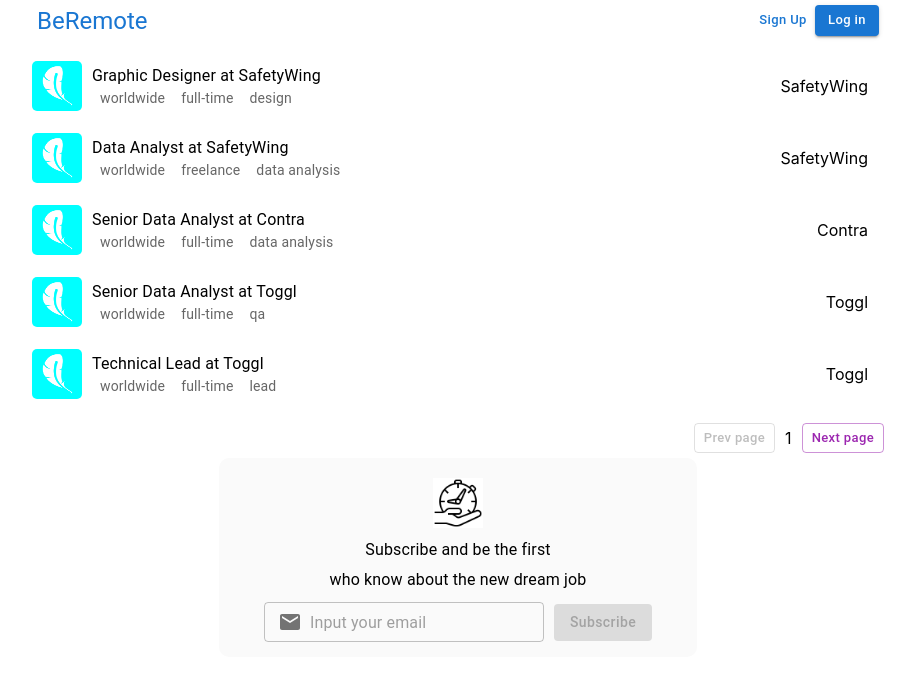
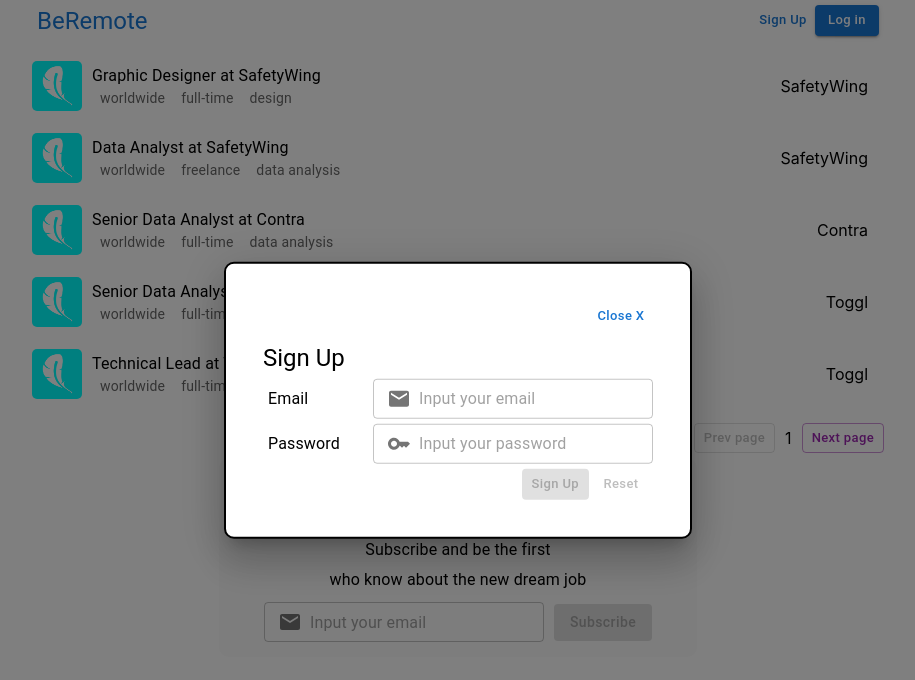
Before and after one commit to ReySmirnov/Archive, a React app: page / in a window 1280 px wide. Both pictures are taken after a click on the button "Sign Up". Shown: the top 680 px of the page, without its empty margins (182-1097 px from the left). Built offline with nearby package versions, Linux system fonts and the light colour scheme.

Commit message:
add FinalForm to Login and SignUp

```diff
--- /dev/null
+++ b/src/components/FinalForm/FinalFormLogin/index.tsx
@@ -0,0 +1,96 @@
+import React from "react";
+import { Form, Field } from "react-final-form";
+import { Box, Typography } from "@mui/material";
+import InputEmail from "../../Input/InputEmail";
+import InputPassword from "../../Input/InputPassword";
+import Button from "../../Button";
+
+const sleep = (ms: number) => new Promise((resolve) => setTimeout(resolve, ms));
+
+const onSubmit = async (values: string) => {
+  await sleep(300);
+  window.alert(JSON.stringify(values, undefined, 2));
+};
+
+const FinalFormLogin = () => {
+  return (
+    <Box>
+      <Typography margin="5px" variant={"h5"}>
+        Login
+      </Typography>
+      <Form
+        onSubmit={onSubmit}
+        render={({ handleSubmit, form, submitting, pristine, values }) => (
+          <form onSubmit={handleSubmit}>
+            <Box
+              margin="5px"
+              display="flex"
+              alignItems="center"
+              justifyContent="space-between"
+            >
+              <label>
+                <Typography margin="5px" variant="body1">
+                  Email
+                </Typography>
+              </label>
+              <Field name="Email" type="Email">
+                {(propsEmail) => (
+                  <InputEmail
+                    name="Email"
+                    size="small"
+                    value={propsEmail.input.value}
+                    onChange={propsEmail.input.onChange}
+                  ></InputEmail>
+                )}
+              </Field>
+            </Box>
+            <Box
+              margin="5px"
+              display={"flex"}
+              alignItems="center"
+              justifyContent="space-between"
+            >
+              <label>
+                <Typography margin="5px" variant={"body1"}>
+                  Password
+                </Typography>
+              </label>
+              <Field name="password" type="password">
+                {(propsPassword) => (
+                  <InputPassword
+                    name="password"
+                    size="small"
+                    value={propsPassword.input.value}
+                    onChange={propsPassword.input.onChange}
+                  ></InputPassword>
+                )}
+              </Field>
+            </Box>
+            <Box margin="5px" display="flex" justifyContent="flex-end">
+              <Button
+                size="small"
+                type="primary"
+                color="primary"
+                disabled={submitting || pristine}
+                onClick={handleSubmit}
+              >
+                Submit
+              </Button>
+              <Button
+                size="small"
+                type="text"
+                color="primary"
+                disabled={submitting || pristine}
+                // onClick={form.reset}
+              >
+                Reset
+              </Button>
+            </Box>
+            {/*<pre>{JSON.stringify(values, undefined, 2)}</pre>*/}
+          </form>
+        )}
+      />
+    </Box>
+  );
+};
+export default FinalFormLogin;
--- /dev/null
+++ b/src/components/FinalForm/FinalFormSignUp/index.tsx
@@ -0,0 +1,96 @@
+import React from "react";
+import { Form, Field } from "react-final-form";
+import { Box, Typography } from "@mui/material";
+import InputEmail from "../../Input/InputEmail";
+import InputPassword from "../../Input/InputPassword";
+import Button from "../../Button";
+
+const sleep = (ms: number) => new Promise((resolve) => setTimeout(resolve, ms));
+
+const onSubmit = async (values: string) => {
+  await sleep(300);
+  window.alert(JSON.stringify(values, undefined, 2));
+};
+
+const FinalFormSignUp = () => {
+  return (
+    <Box>
+      <Typography margin="5px" variant={"h5"}>
+        Sign Up
+      </Typography>
+      <Form
+        onSubmit={onSubmit}
+        render={({ handleSubmit, form, submitting, pristine, values }) => (
+          <form onSubmit={handleSubmit}>
+            <Box
+              margin="5px"
+              display="flex"
+              alignItems="center"
+              justifyContent="space-between"
+            >
+              <label>
+                <Typography margin="5px" variant="body1">
+                  Email
+                </Typography>
+              </label>
+              <Field name="Email" type="Email">
+                {(propsEmail) => (
+                  <InputEmail
+                    name="Email"
+                    size="small"
+                    value={propsEmail.input.value}
+                    onChange={propsEmail.input.onChange}
+                  ></InputEmail>
+                )}
+              </Field>
+            </Box>
+            <Box
+              margin="5px"
+              display={"flex"}
+              alignItems="center"
+              justifyContent="space-between"
+            >
+              <label>
+                <Typography margin="5px" variant={"body1"}>
+                  Password
+                </Typography>
+              </label>
+              <Field name="password" type="password">
+                {(propsPassword) => (
+                  <InputPassword
+                    name="password"
+                    size="small"
+                    value={propsPassword.input.value}
+                    onChange={propsPassword.input.onChange}
+                  ></InputPassword>
+                )}
+              </Field>
+            </Box>
+            <Box margin="5px" display="flex" justifyContent="flex-end">
+              <Button
+                size="small"
+                type="primary"
+                color="primary"
+                disabled={submitting || pristine}
+                onClick={handleSubmit}
+              >
+                Sign Up
+              </Button>
+              <Button
+                size="small"
+                type="text"
+                color="primary"
+                disabled={submitting || pristine}
+                // onClick={form.reset}
+              >
+                Reset
+              </Button>
+            </Box>
+            {/*<pre>{JSON.stringify(values, undefined, 2)}</pre>*/}
+          </form>
+        )}
+      />
+    </Box>
+  );
+};
+export default FinalFormSignUp;
--- a/src/components/Header/index.tsx
+++ b/src/components/Header/index.tsx
@@ -3,15 +3,24 @@
 import Button from "../Button";
 import React from "react";
 import ModalLogin from "../Modal/ModalLogin";
+import ModalSignUp from "../Modal/ModalSignUp";
 
 const Header = () => {
-  const [modalIsOpen, setIsOpen] = React.useState(false);
-  const openModal = () => {
-    setIsOpen(true);
+  const [modalLoginIsOpen, setLoginIsOpen] = React.useState(false);
+  const openModalLogin = () => {
+    setLoginIsOpen(true);
   };
-  const closeModal = () => {
-    setIsOpen(false);
+  const closeModalLogin = () => {
+    setLoginIsOpen(false);
   };
+    const [modalSignUpIsOpen, setSignUpIsOpen] = React.useState(false);
+    const openModalSignUp = () => {
+        setSignUpIsOpen(true);
+    };
+    const closeModalSignUp = () => {
+        setSignUpIsOpen(false);
+    };
+
 
   return (
     <Box margin={"5px"} display={"flex"} justifyContent={"space-between"}>
@@ -19,18 +28,19 @@
         <Logo />
       </Box>
       <Box>
-        <Button size={"small"} type={"text"} color={"primary"}>
+        <Button size={"small"} type={"text"} color={"primary"} onClick={openModalSignUp}>
           Sign Up
         </Button>
         <Button
           size={"small"}
           type={"primary"}
           color={"primary"}
-          onClick={openModal}
+          onClick={openModalLogin}
         >
           Log in
         </Button>
-        <ModalLogin open={modalIsOpen} onClose={closeModal}></ModalLogin>
+          <ModalSignUp open={modalSignUpIsOpen} onClose={closeModalSignUp}></ModalSignUp>
+        <ModalLogin open={modalLoginIsOpen} onClose={closeModalLogin}></ModalLogin>
       </Box>
     </Box>
   );
--- a/src/components/Input/InputEmail/index.tsx
+++ b/src/components/Input/InputEmail/index.tsx
@@ -4,9 +4,8 @@
 import { Mail } from "@mui/icons-material";
 import { TextFieldProps } from "@mui/material/TextField/TextField";
 
-type InputEmailProps = Omit<TextFieldProps, "InputProps" | "onChange"> & {
-  InputProps?: Omit<TextFieldProps["InputProps"], "startAdornment">;
-  onChange: (value: string) => void;
+type InputEmailProps = Omit<TextFieldProps, "InputProps"|"onChange"> & {
+  InputProps?: Omit<TextFieldProps["InputProps"], "startAdornment">; onChange:(value:string)=>void
 };
 
 const InputEmail = ({
@@ -15,14 +14,12 @@
   onChange,
   ...restProps
 }: InputEmailProps): React.ReactElement => {
-  const handleChange = (e: ChangeEvent<HTMLInputElement>) => {
-    onChange(e.currentTarget.value);
-  };
+
 
   return (
     <NewInput
       {...restProps}
-      onChange={handleChange}
+        onChange={onChange}
       placeholder={placeholder}
       InputProps={{
         ...InputProps,
--- a/src/components/Input/InputPassword/index.tsx
+++ b/src/components/Input/InputPassword/index.tsx
@@ -1,26 +1,23 @@
-import React, {ChangeEvent, useState} from "react";
+import React from "react";
 import NewInput from "../index";
 import { InputAdornment } from "@mui/material";
-import {Key} from "@mui/icons-material";
+import { Key } from "@mui/icons-material";
 import { TextFieldProps } from "@mui/material/TextField/TextField";
 
-type InputPasswordProps = Omit<TextFieldProps, "InputProps"> & {
+type InputPasswordProps = Omit<TextFieldProps, "InputProps" | "onChange"> & {
   InputProps?: Omit<TextFieldProps["InputProps"], "startAdornment">;
+  onChange: (value: string) => void;
 };
 const InputPassword = ({
   placeholder = "Input your password",
   InputProps,
+  onChange,
   ...restProps
 }: InputPasswordProps): React.ReactElement => {
-    const [password, setPassword] = useState<string>("");
-    const handleChangePassword = (e: ChangeEvent<HTMLInputElement>) => {
-        setPassword(e.currentTarget.value);
-    };
   return (
     <NewInput
       {...restProps}
-        value={password}
-        onChange={handleChangePassword}
+      onChange={onChange}
       placeholder={placeholder}
       type={"password"}
       InputProps={{
--- a/src/components/Input/index.tsx
+++ b/src/components/Input/index.tsx
@@ -1,11 +1,19 @@
 import * as React from "react";
 import { TextField } from "@mui/material";
 import { TextFieldProps } from "@mui/material/TextField/TextField";
+import { ChangeEvent } from "react";
 
-const NewInput = (props: TextFieldProps) => {
+type NewInputProps = Omit<TextFieldProps, "onChange"> & {
+  onChange: (value: string) => void;
+};
+const NewInput = ({
+  onChange,
+  ...restProps
+}: NewInputProps): React.ReactElement => {
+  const handleChange = (e: ChangeEvent<HTMLInputElement>) => {
+    onChange(e.currentTarget.value);
+  };
 
-  return (
-    <TextField {...props} />
-  );
+  return <TextField {...restProps} onChange={handleChange} />;
 };
 export default NewInput;
--- a/src/components/Modal/ModalLogin/index.tsx
+++ b/src/components/Modal/ModalLogin/index.tsx
@@ -1,67 +1,59 @@
-import React from "react";
-import {Box, Typography, Modal as ModalMUI} from "@mui/material";
+import React, { useState } from "react";
+import { Box, Typography } from "@mui/material";
 import InputEmail from "../../Input/InputEmail";
 import Button from "../../Button";
 import InputPassword from "../../Input/InputPassword";
-import Modal from "react-modal";
-import NewInput from "../../Input";
+import NewModal from "../index";
+import FinalFormLogin from "../../FinalForm/FinalFormLogin";
 
-Modal.setAppElement("#root");
 
-const style = {
-    position: "absolute" as "absolute",
-    top: "50%",
-    left: "50%",
-    transform: "translate(-50%, -50%)",
-    width: 400,
-    bgcolor: "background.paper",
-    border: "2px solid #000",
-    borderRadius: "10px",
-    boxShadow: 24,
-    p: 4,
-};
-type ModalLoginProps = {open:boolean, onClose:()=>void}
-const ModalLogin = (props:ModalLoginProps) => {
+type ModalLoginProps = { open: boolean; onClose: () => void };
+const ModalLogin = (props: ModalLoginProps): React.ReactElement => {
+  //     const [email, setEmail] = useState<string>("");
+  // const [password, setPassword] = useState<string>("");
 
-    return (
-      <ModalMUI
-          {...props}
-        aria-labelledby="modal-modal-title"
-        aria-describedby="modal-modal-description"
-      >
-        <Box sx={style} display={"flex"} flexDirection={"column"}>
-          <Box margin={"5px"} display={"flex"} justifyContent={"space-between"}>
-            <Typography id="modal-modal-title" variant="h6" component="h2">
-              Log In
-            </Typography>
-            <Button
-              size={"small"}
-              type={"text"}
-              color={"primary"}
-              onClick={props.onClose}
-            >
-              Close
-            </Button>
-          </Box>
-          <Box margin={"5px"}>
-            <InputEmail fullWidth={true} size={"small"} />
-          </Box>
-          <Box margin={"5px"}>
-            <InputPassword fullWidth={true} size={"small"} />
-          </Box>
-          <Box margin={"5px"}>
-            <Button
-              fullWidth={true}
-              size={"small"}
-              type={"primary"}
-              color={"primary"}
-              onClick={()=>{console.log()}}
-            >
-              Log In
-            </Button>
-          </Box>
-        </Box>
-      </ModalMUI>
-    );
+  return (
+    <NewModal {...props}>
+        <>
+        <FinalFormLogin></FinalFormLogin>
+      {/*<>*/}
+      {/*  <Box margin={"5px"} display={"flex"} justifyContent={"space-between"}>*/}
+      {/*    <Typography id="modal-modal-title" variant="h6" component="h2">*/}
+      {/*      Log In*/}
+      {/*    </Typography>*/}
+      {/*  </Box>*/}
+      {/*  <Box margin={"5px"}>*/}
+      {/*    <InputEmail*/}
+      {/*      fullWidth={true}*/}
+      {/*      size="small"*/}
+      {/*      value={email}*/}
+      {/*      onChange={setEmail}*/}
+      {/*    />*/}
+      {/*  </Box>*/}
+      {/*  <Box margin={"5px"}>*/}
+      {/*    <InputPassword*/}
+      {/*      fullWidth={true}*/}
+      {/*      size={"small"}*/}
+      {/*      value={password}*/}
+      {/*      onChange={setPassword}*/}
+      {/*    />*/}
+      {/*  </Box>*/}
+      {/*  <Box margin={"5px"}>*/}
+      {/*    <Button*/}
+      {/*      fullWidth={true}*/}
+      {/*      size={"small"}*/}
+      {/*      type={"primary"}*/}
+      {/*      color={"primary"}*/}
+      {/*      onClick={() => {*/}
+      {/*        console.log(email, password);*/}
+      {/*      }}*/}
+      {/*    >*/}
+      {/*      Log In*/}
+      {/*    </Button>*/}
+      {/*  </Box>*/}
+      {/*</>*/}
+        </>
+    </NewModal>
+  );
 };
 export default ModalLogin;
--- /dev/null
+++ b/src/components/Modal/ModalSignUp/index.tsx
@@ -0,0 +1,23 @@
+import React, { useState } from "react";
+import { Box, Typography } from "@mui/material";
+import InputEmail from "../../Input/InputEmail";
+import Button from "../../Button";
+import InputPassword from "../../Input/InputPassword";
+import NewModal from "../index";
+import FinalFormLogin from "../../FinalForm/FinalFormLogin";
+import FinalFormSignUp from "../../FinalForm/FinalFormSignUp";
+
+type ModalSignUpProps = { open: boolean; onClose: () => void };
+const ModalSignUp = (props: ModalSignUpProps): React.ReactElement => {
+  //     const [email, setEmail] = useState<string>("");
+  // const [password, setPassword] = useState<string>("");
+
+  return (
+    <NewModal {...props}>
+      <>
+        <FinalFormSignUp></FinalFormSignUp>
+      </>
+    </NewModal>
+  );
+};
+export default ModalSignUp;
--- a/src/components/Modal/index.tsx
+++ b/src/components/Modal/index.tsx
@@ -0,0 +1,42 @@
+import Modal from "react-modal";
+import {Box, Modal as ModalMUI} from "@mui/material"
+import Button from "../Button";
+import React from "react";
+
+Modal.setAppElement("#root");
+
+const style = {
+    position: "absolute" as "absolute",
+    top: "50%",
+    left: "50%",
+    transform: "translate(-50%, -50%)",
+    width: 400,
+    bgcolor: "background.paper",
+    border: "2px solid #000",
+    borderRadius: "10px",
+    boxShadow: 24,
+    p: 4,
+};
+type ModalLoginProps = {open:boolean, onClose:()=>void, children:React.ReactElement}
+const NewModal = (props:ModalLoginProps): React.ReactElement => {
+    return (
+        <ModalMUI
+            {...props}
+        >
+            <Box padding='0' sx={style} display={"flex"} flexDirection={"column"}>
+                <Box margin={"5px"} display={"flex"} justifyContent={"flex-end"}>
+                    <Button
+                        size={"small"}
+                        type={"text"}
+                        color={"primary"}
+                        onClick={props.onClose}
+                    >
+                        Close X
+                    </Button>
+                </Box>
+                {props.children}
+            </Box>
+        </ModalMUI>
+    );
+}
+export default NewModal
```
Lines whose indentation alone changed are shown as unchanged.
